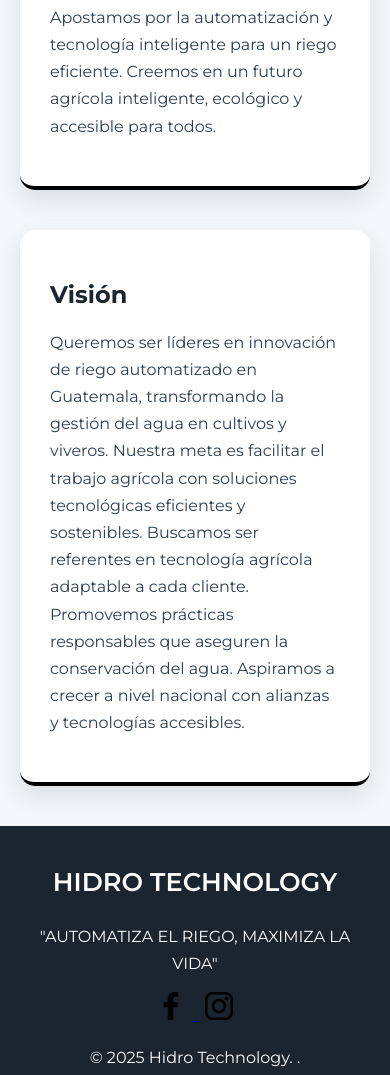
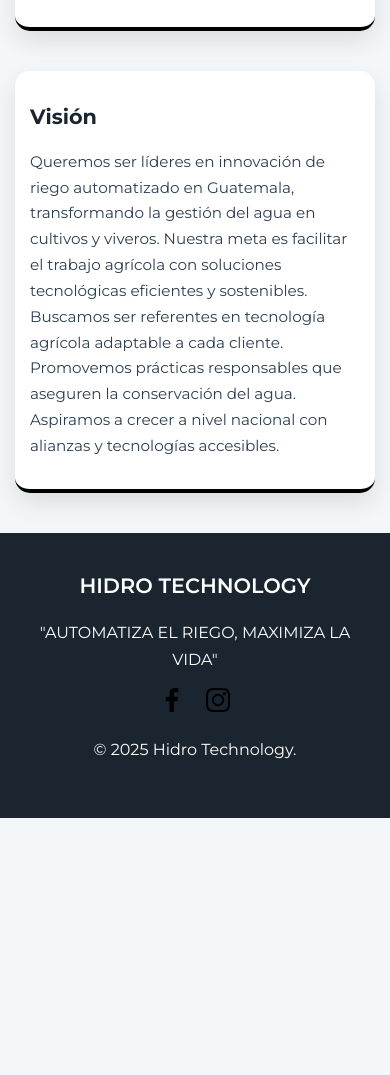
Before and after one commit to jose-lasd187/Hidro-Technology, a plain HTML site: page index1.html in a window 390 px wide. Shown: the part 565-1640 px from the top of the page. After the commit the page ends 1383 px from the top, so only its background shows below. Drawn offline with Linux system fonts and the light colour scheme.

Commit message:
Add files via upload

```diff
--- a/index1.html
+++ b/index1.html
@@ -36,6 +36,7 @@
 
     main {
       max-width: 1000px;
+      width: 100%;
       margin: 40px auto;
       padding: 0 20px;
     }
@@ -47,7 +48,7 @@
       margin-bottom: 40px;
       box-shadow: 0 10px 25px rgba(0, 0, 0, 0.1);
       transition: transform 0.3s ease;
-       border-bottom: 4px solid black; /* orilla solo abajo */
+      border-bottom: 4px solid black;
     }
 
     section:hover {
@@ -83,6 +84,13 @@
       margin-bottom: 15px;
     }
 
+    .footer-social {
+      display: flex;
+      justify-content: center;
+      flex-wrap: wrap;
+      gap: 10px;
+    }
+
     .footer-social img {
       width: 35px;
       height: 35px;
@@ -100,6 +108,18 @@
       margin-top: 20px;
     }
 
+    /* Media Queries */
+
+    @media (max-width: 1024px) {
+      main {
+        padding: 0 15px;
+      }
+
+      section {
+        padding: 25px;
+      }
+    }
+
     @media (max-width: 768px) {
       .titulo {
         font-size: 2rem;
@@ -107,11 +127,14 @@
 
       h2 {
         font-size: 1.5rem;
-
       }
 
       p {
         font-size: 1rem;
+      }
+
+      section {
+        padding: 20px;
       }
 
       .footer-social img {
@@ -120,17 +143,43 @@
         margin: 0 8px;
       }
     }
+
+    @media (max-width: 480px) {
+      .titulo {
+        font-size: 1.5rem;
+      }
+
+      h2 {
+        font-size: 1.3rem;
+      }
+
+      p {
+        font-size: 0.95rem;
+      }
+
+      section {
+        padding: 15px;
+      }
+
+      .footer-content h3 {
+        font-size: 1.3rem;
+      }
+
+      .footer-social img {
+        width: 24px;
+        height: 24px;
+        margin: 0 6px;
+      }
+    }
   </style>
 </head>
 <body>
-
 
   <header>
     <a href="index.html" style="text-decoration: none;">
       <h1 class="titulo">HIDRO TECHNOLOGY</h1>
     </a>
   </header>
-
 
   <main>
     <section>
@@ -162,12 +211,11 @@
         </a>
       </div>
 
-      <p class="footer-copy">&copy; <span id="year"></span> Hidro Technology. .</p>
+      <p class="footer-copy">&copy; <span id="year"></span> Hidro Technology.</p>
     </div>
   </footer>
 
   <script>
-
     document.getElementById("year").textContent = new Date().getFullYear();
   </script>
 </body>
```
Also changed, not shown: index.html (+41 -22 lines).
